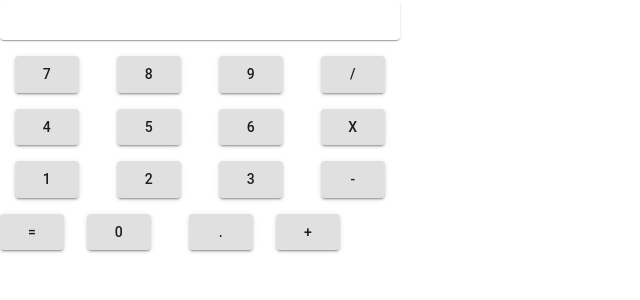
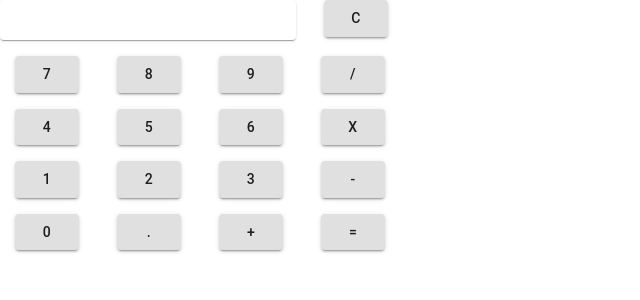
Before and after one commit to meyermeyer/calculator, a React (Create React App) app: page / in a window 1280 px wide. Shown: the top 300 px of the page, without its empty margins (0-640 px from the left). Built offline with nearby package versions, Linux system fonts and the light colour scheme.

Commit message:
clear button works

```diff
--- a/src/Components/Calculator/Calculator.jsx
+++ b/src/Components/Calculator/Calculator.jsx
@@ -50,17 +50,30 @@ class Calculator extends Component{
 
     }
 
+    handleClear = () =>{
+        console.log('in handleClear')
+        this.setState({
+            valueA:[],
+            valueB:[],
+            operator:''
+        })
+    }
+
+
     render(){
         console.log('state', this.state)
         return(
             <Grid container spacing={2}>
                 <Grid container item xs={4} spacing={2}>
-                    <Grid item xs={12}>
+                    <Grid item xs={9}>
                         <Card>
                             <CardContent>
                                 {this.state.valueA} {this.state.operator} {this.state.valueB}
                         </CardContent>
                         </Card>
+                    </Grid>
+                    <Grid item xs={3}>
+                        <Button variant="contained" onClick={this.handleClear} >C</Button>
                     </Grid>
                     <Grid container item spacing={1}>
                         <Grid item xs={3}>
@@ -105,17 +118,17 @@ class Calculator extends Component{
                         </Grid>
                     </Grid>
                     <Grid container item spacing={1}>
-                        <Grid item s={3}>
-                            <Button variant="contained" onClick={this.handleSubmit}>=</Button>
-                        </Grid>
                         <Grid item xs={3}>
                             <Button variant="contained" onClick={() => { this.handleClickFor(0) }}>0</Button>
                         </Grid>
                         <Grid item xs={3}>
                             <Button variant="contained" onClick={() => { this.handleClickFor('.') }}>.</Button>
                         </Grid>
-                        <Grid item s={3}>
+                        <Grid item xs={3}>
                             <Button variant="contained" onClick={() => { this.handleClickFor('+') }}>+</Button>
+                        </Grid>
+                        <Grid item xs={3}>
+                            <Button variant="contained" onClick={this.handleSubmit}>=</Button>
                         </Grid>
                     </Grid>
                 </Grid>
```
